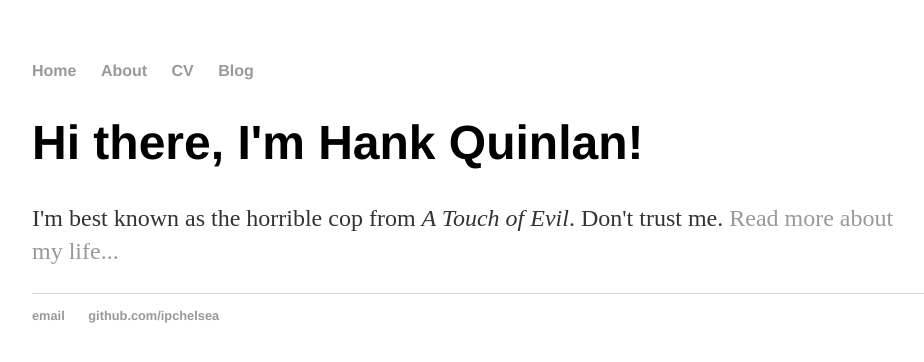
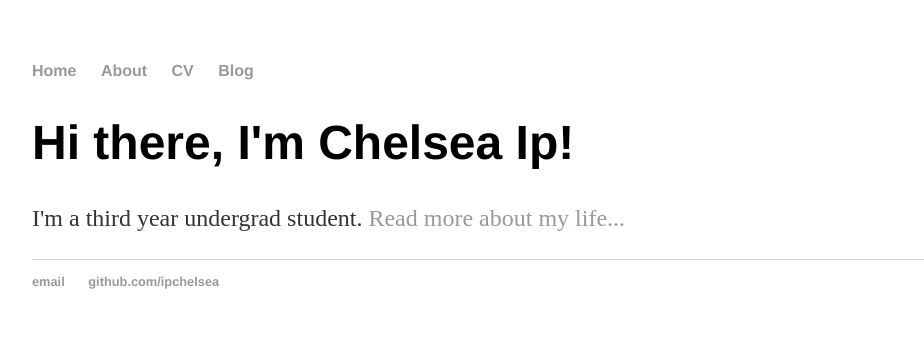
Before and after one commit to ipchelsea/ipchelsea.github.io, a Jekyll site: the page built from index.html, in a window 1280 px wide. Shown: the top 362 px of the page, without its empty margins (160-1084 px from the left). Built offline with Jekyll 4.4.1, drawn with Linux system fonts in a browser that asks for light colours.

Commit message:
Update index.html

```diff
--- a/index.html
+++ b/index.html
@@ -4,6 +4,6 @@ title: Hank Quinlan, Horrible Cop
 ---
 
 		<div class="blurb">
-			<h1>Hi there, I'm Hank Quinlan!</h1>
-			<p>I'm best known as the horrible cop from <em>A Touch of Evil</em>. Don't trust me. <a href="/about">Read more about my life...</a></p>
+			<h1>Hi there, I'm Chelsea Ip!</h1>
+			<p>I'm a third year undergrad student. <a href="/about">Read more about my life...</a></p>
 		</div>
```
